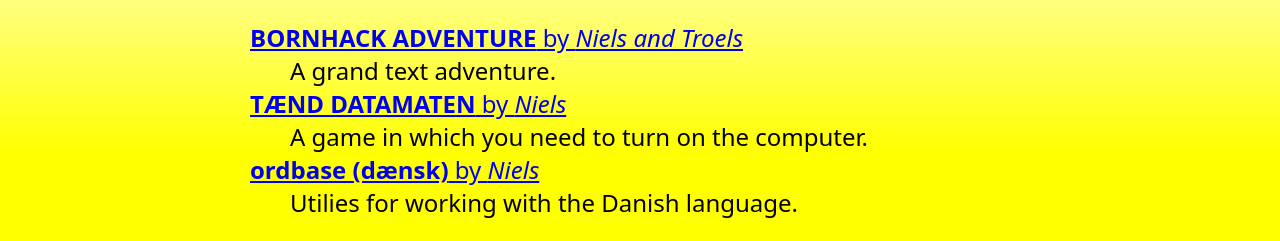
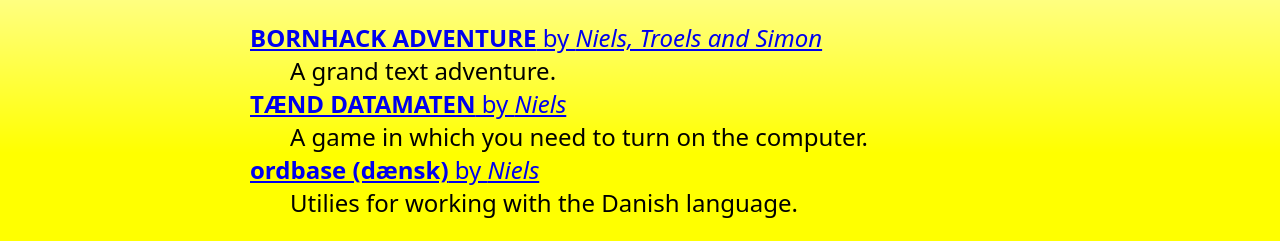
Before and after one commit to athas/funhack.dk, a plain HTML site: page index.html in a window 1280 px wide. Shown: the part 247-488 px from the top of the page. Drawn offline with Linux system fonts and the light colour scheme.

Commit message:
Add attribution

```diff
--- a/index.html
+++ b/index.html
@@ -23,7 +23,7 @@
           <dt>
             <a href="https://adventure.funhack.dk/">
               <strong>BORNHACK ADVENTURE</strong>
-              by <em>Niels and Troels</em>
+              by <em>Niels, Troels and Simon</em>
             </a>
           </dt>
           <dd>
```
